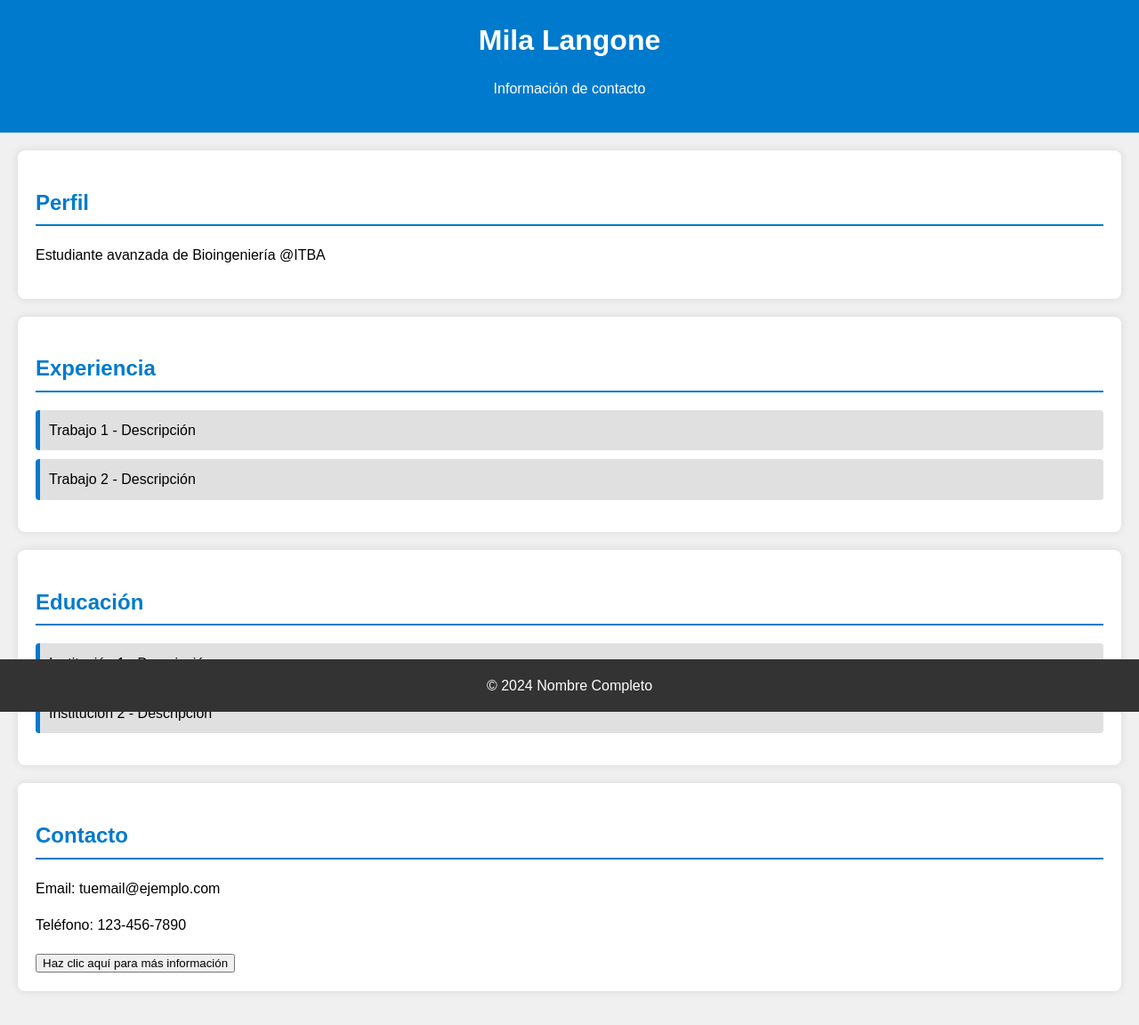
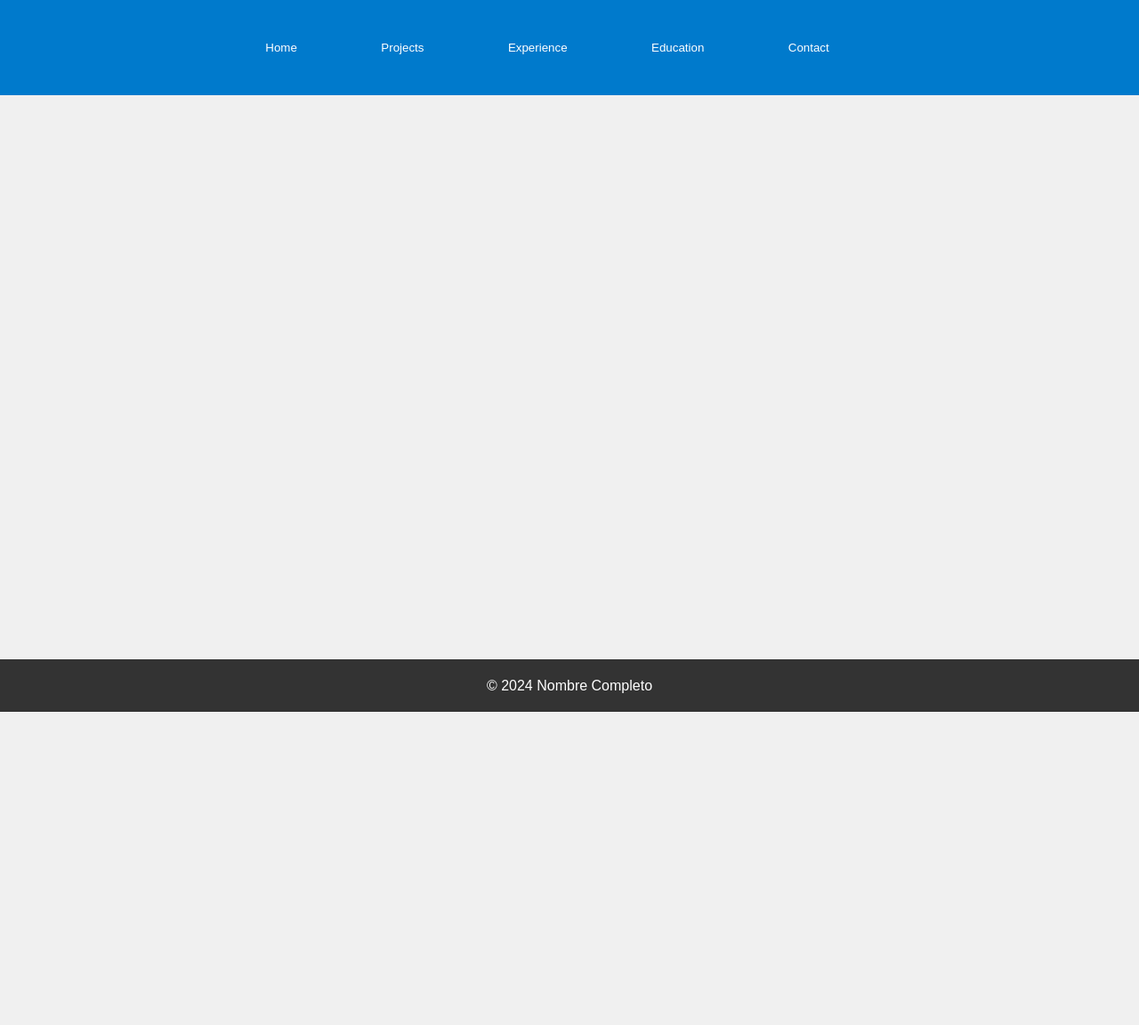
Before and after one commit to milalangone/cv, a plain HTML site: page index.html in a window 1280 px wide. Shown: the whole page at 89% size. After the commit the page ends 800 px from the top, so only its background shows below. Drawn offline with Linux system fonts and the light colour scheme.

Commit message:
Add header for different sections

```diff
--- a/index.html
+++ b/index.html
@@ -5,44 +5,52 @@
     <meta name="viewport" content="width=device-width, initial-scale=1.0">
     <title>Mi Curriculum Vitae</title>
     <link rel="stylesheet" href="style.css">
+    <script src="scripts.js"defer></script>
 </head>
 <body>
     <header>
-        <h1>Mila Langone</h1>
-        <p>Información de contacto</p>
-    </header>
+            <nav>
+                <ul>
+                    <li><button id = "Button_Home">Home</button><button></li>
+                    <li><button id = "Button_Projects">Projects</button><button></li>
+                    <li><button id = "Button_Experience">Experience</button><button></li>
+                    <li><button id = "Button_Education">Education</button><button></li>
+                    <li><button id = "Button_Contact">Contact</button><button></li>
+
+                </ul>
+            </nav>
+        </header>
     <main>
-        <section id="perfil">
-            <h2>Perfil</h2>
-            <p>Estudiante avanzada de Bioingeniería @ITBA</p>
+        <section id="home" class="cv-section">
+            <h2>Home</h2>
+            <p>Amo al coreano</p>
         </section>
-        <section id="experiencia">
-            <h2>Experiencia</h2>
+        <section id="projects" class="cv-section">
+            <h2>Projects</h2>
+            <p>Acá van todos mis projectos</p>
+        </section>
+        <section id="experience" class="cv-section">
+            <h2>Experience</h2>
             <ul>
                 <li>Trabajo 1 - Descripción</li>
                 <li>Trabajo 2 - Descripción</li>
-                <!-- Añadir más trabajos según sea necesario -->
             </ul>
         </section>
-        <section id="educacion">
-            <h2>Educación</h2>
+        <section id="education" class="cv-section">
+            <h2>Education</h2>
             <ul>
                 <li>Institución 1 - Descripción</li>
                 <li>Institución 2 - Descripción</li>
-                <!-- Añadir más instituciones según sea necesario -->
             </ul>
         </section>
-         <!-- ...otras secciones... -->
-        <section id="contacto">
-            <h2>Contacto</h2>
-            <p>Email: tuemail@ejemplo.com</p>
-            <p>Teléfono: 123-456-7890</p>
-            <div id="boton-container"></div>
+        <section id="contact" class="cv-section">
+            <h2>Contact</h2>
+            <p>Email: mlangone@itba.edu.ar</p>
+            <p>Teléfono: +54 911 6579-8879</p>
         </section>
     </main>
     <footer>
         <p>&copy; 2024 Nombre Completo</p>
     </footer>
-    <script src="scripts.js"></script>
 </body>
 </html>
--- a/scripts.js
+++ b/scripts.js
@@ -1,13 +1,46 @@
 // Muestra un mensaje de bienvenida en la consola
-console.log("¡Bienvenido a mi CV en línea!");
+console.log("Bienvenido a mi CV en línea");
 
 // Ejemplo de interactividad: mostrar una alerta al hacer clic en un botón
 document.addEventListener("DOMContentLoaded", function() {
-    const button = document.createElement("button");
-    button.textContent = "Haz clic aquí para más información";
-    document.getElementById("boton-container").appendChild(button);
 
-    button.addEventListener("click", function() {
-        alert("¡Gracias por visitar mi CV!");
+    const Button_Home = document.getElementById("Button_Home");
+    const Button_Projects = document.getElementById("Button_Projects");
+    const Button_Experience = document.getElementById("Button_Experience");
+    const Button_Education = document.getElementById("Button_Education");
+    const Button_Contact = document.getElementById("Button_Contact");
+
+    const homeSection = document.getElementById("home");
+    const projectsSection = document.getElementById("projects");
+    const experienceSection = document.getElementById("experience");
+    const educationSection = document.getElementById("education");
+    const contactSection = document.getElementById("contact");
+
+    Button_Home.addEventListener("click", function() {
+        toggleSection(homeSection);
     });
+
+    Button_Projects.addEventListener("click", function() {
+        toggleSection(projectsSection);
+    });
+
+    Button_Experience.addEventListener("click", function() {
+        toggleSection(experienceSection);
+    });
+    Button_Education.addEventListener("click", function() {
+        toggleSection(educationSection);
+    });
+
+    Button_Contact.addEventListener("click", function() {
+        toggleSection(contactSection);
+    });
+
+    function toggleSection(section) {
+        // Oculta todas las secciones
+        const allSections = document.querySelectorAll(".cv-section");
+        allSections.forEach(sec => sec.classList.remove("show"));
+
+        // Muestra la sección específica
+        section.classList.add("show");
+    }
 });
--- a/style.css
+++ b/style.css
@@ -13,6 +13,33 @@ header {
     color: #fff;
     padding: 20px 0;
     text-align: center;
+}
+
+nav ul {
+    list-style-type: none;
+    padding: 0;
+}
+
+nav ul li {
+    display: inline;
+    margin-right: 10px;
+}
+
+
+nav ul li button {
+    background: #007acc;
+    color: #fff;
+    border: none;
+    padding: 10px 20px;
+    cursor: pointer;
+}
+
+.cv-section {
+    display: none;
+}
+
+.cv-section.show {
+    display: block;
 }
 
 header h1 {
@@ -37,20 +64,6 @@ h2 {
     color: #007acc;
     border-bottom: 2px solid #007acc;
     padding-bottom: 5px;
-}
-
-/* Listas */
-ul {
-    list-style-type: none;
-    padding: 0;
-}
-
-li {
-    background: #e0e0e0;
-    margin-bottom: 10px;
-    padding: 10px;
-    border-left: 5px solid #007acc;
-    border-radius: 4px;
 }
 
 li:hover {
```
